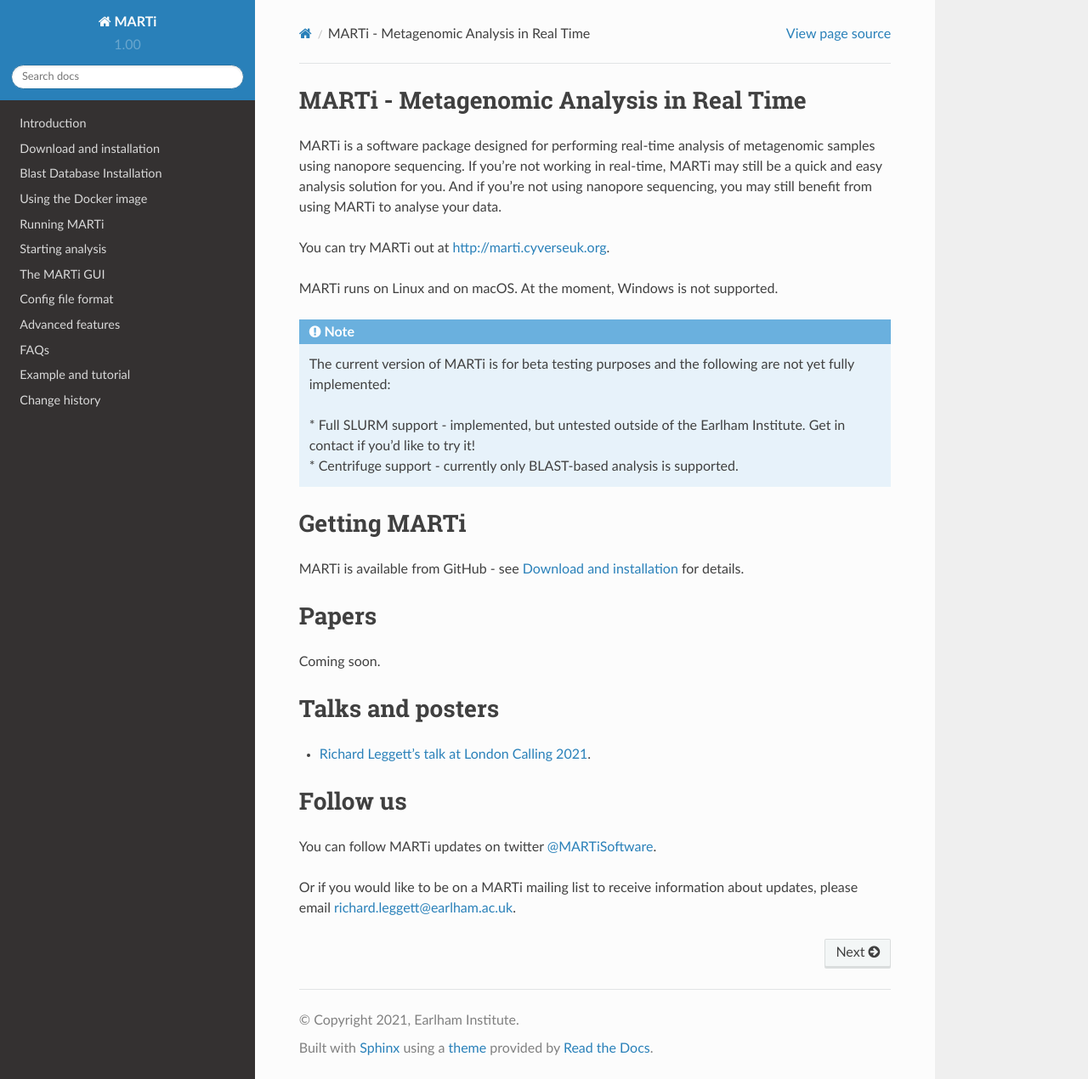
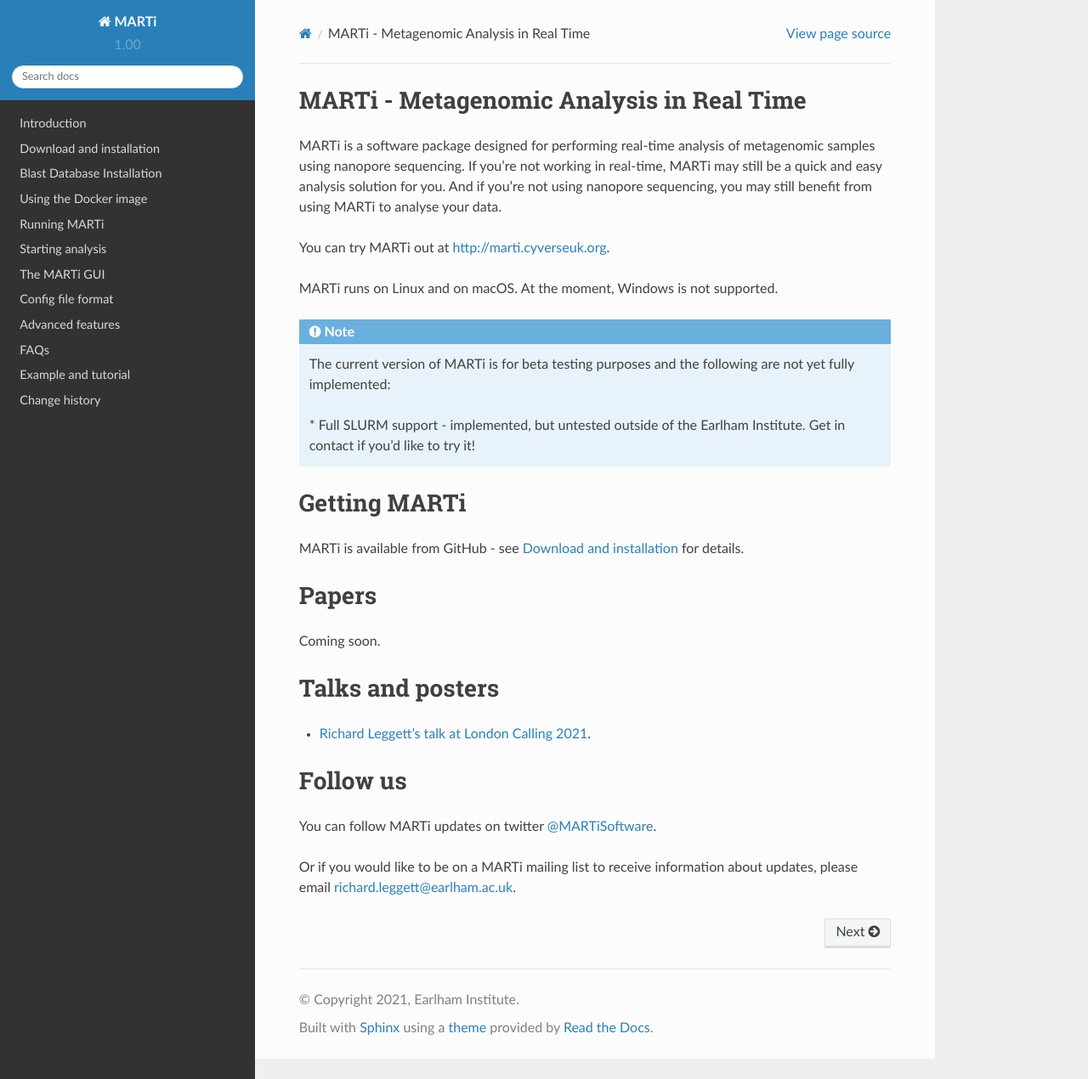
Before and after one commit to richardmleggett/MARTi, a Sphinx documentation site: the page built from docs/source/index.rst, in a window 1280 px wide and 1270 px high. Shown: the whole window at 85% size. Built offline with Sphinx 7.4.7 and the Read the Docs theme 2.0.0, drawn with Linux system fonts in a browser that asks for light colours; formulas are drawn with MathJax 3.

Commit message:
Updated docs

```diff
--- a/docs/source/index.rst
+++ b/docs/source/index.rst
@@ -27,7 +27,6 @@
    | The current version of MARTi is for beta testing purposes and the following are not yet fully implemented:
    |
    | * Full SLURM support - implemented, but untested outside of the Earlham Institute. Get in contact if you'd like to try it!
-   | * Centrifuge support - currently only BLAST-based analysis is supported.
 
 
 Getting MARTi
```
Also changed, not shown: 1 other file.
